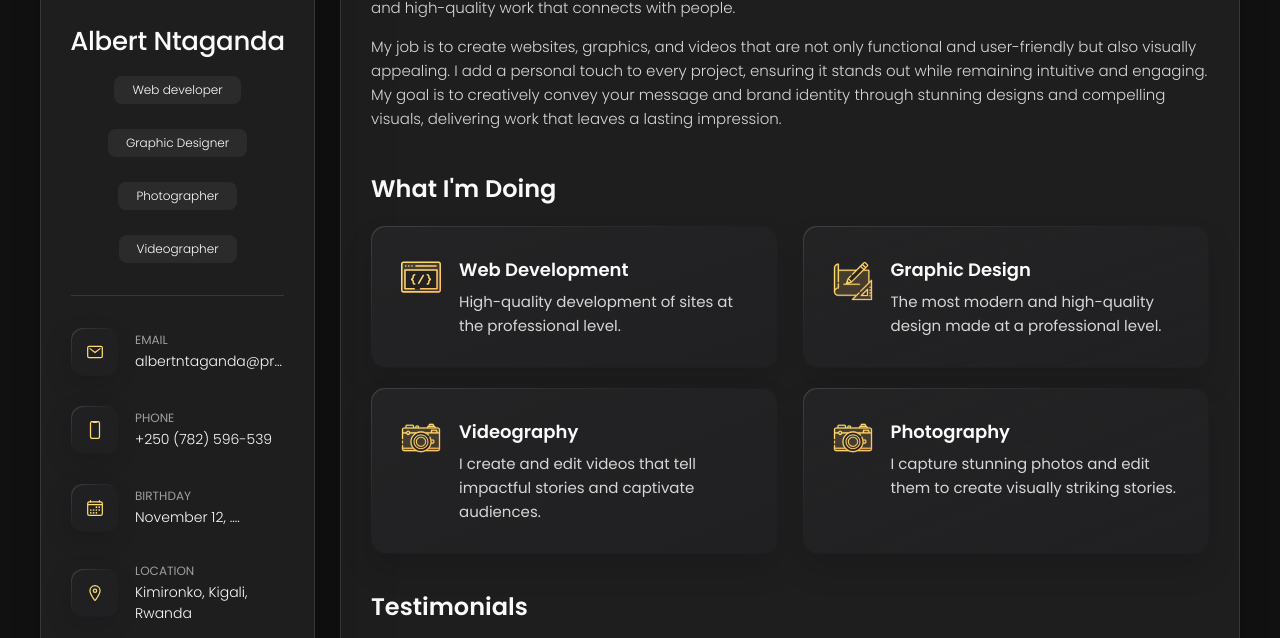
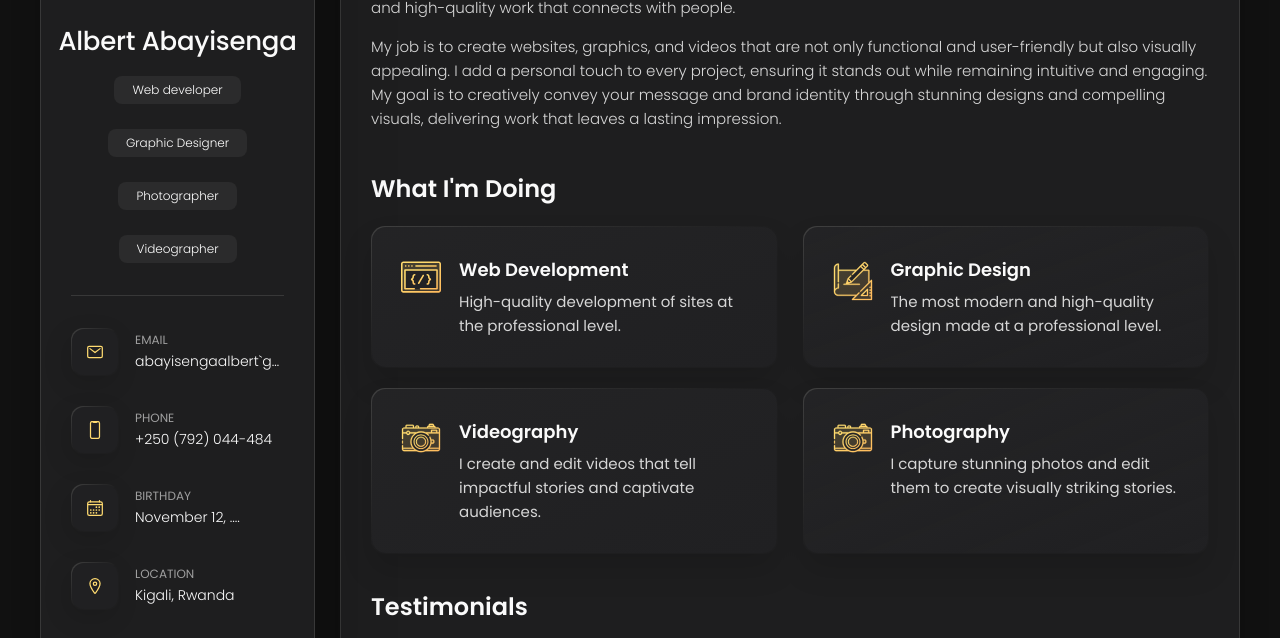
Before and after one commit to albertrw/albert-portfolio, a plain HTML site: page index.html in a window 1280 px wide. Shown: the part 231-869 px from the top of the page. Drawn offline with nearby package versions, Linux system fonts and the light colour scheme.

Commit message:
Update index.html

```diff
--- a/index.html
+++ b/index.html
@@ -47,7 +47,7 @@
         </figure>
 
         <div class="info-content">
-          <h1 class="name" title="Richard hanrick">Albert Ntaganda</h1>
+          <h1 class="name" title="Richard hanrick">Albert Abayisenga</h1>
 
           <p class="title">Web developer</p><br>
           <p class="title">Graphic Designer</p><br>
@@ -81,7 +81,7 @@
             <div class="contact-info">
               <p class="contact-title">Email</p>
 
-              <a href="mailto:albertntaganda@proton.me" class="contact-link">albertntaganda@proton.me</a>
+              <a href="mailto:abayisengaalbert`gmail.com" class="contact-link">abayisengaalbert`gmail.com</a>
             </div>
 
           </li>
@@ -95,7 +95,7 @@
             <div class="contact-info">
               <p class="contact-title">Phone</p>
 
-              <a href="tel:+250782596539" class="contact-link">+250 (782) 596-539</a>
+              <a href="tel:+250782596539" class="contact-link">+250 (792) 044-484</a>
             </div>
 
           </li>
@@ -123,7 +123,7 @@
             <div class="contact-info">
               <p class="contact-title">Location</p>
 
-              <address>Kimironko, Kigali, Rwanda</address>
+              <address>Kigali, Rwanda</address>
             </div>
 
           </li>
```
